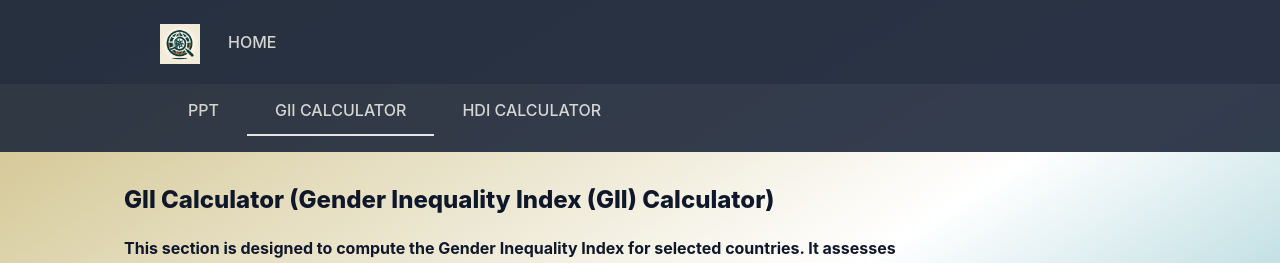
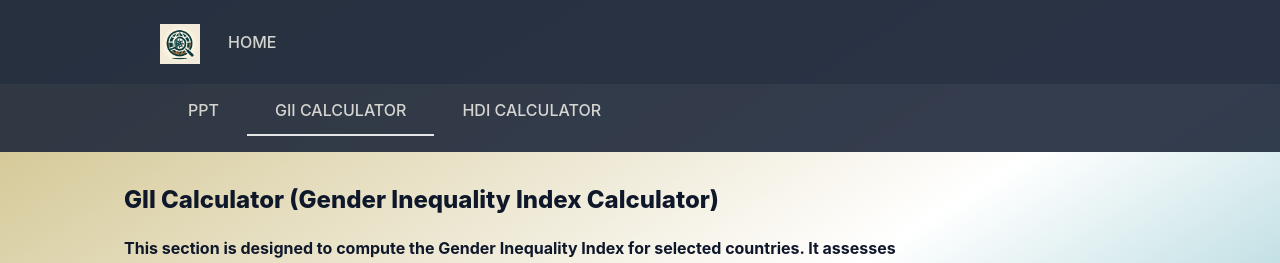
Before and after one commit to Dhruv-mak/Pandemic_Insights, a React (Create React App) app in the folder frontend/: page /Doctors in a window 1280 px wide. Both pictures are taken after a click on the tab "GII CALCULATOR". Shown: the top 263 px of the page. Built offline with nearby package versions, Linux system fonts and the light colour scheme; no server answers.

Commit message:
Query Heading Changed

```diff
--- a/frontend/src/components/queries/Query2.js
+++ b/frontend/src/components/queries/Query2.js
@@ -46,7 +46,7 @@ const Query1 = () => {
   return (
     <div className="Visual mx-28">
       <div className="w-[75%] pl-3 pt-10 text-2xl text-slate-900 font-extrabold">
-        GII Calculator (Gender Inequality Index (GII) Calculator)
+        GII Calculator (Gender Inequality Index Calculator)
       </div>
       <div className="w-[75%] pl-3 pt-5 text-l text-slate-900 font-bold">
         This section is designed to compute the Gender Inequality Index for
```
